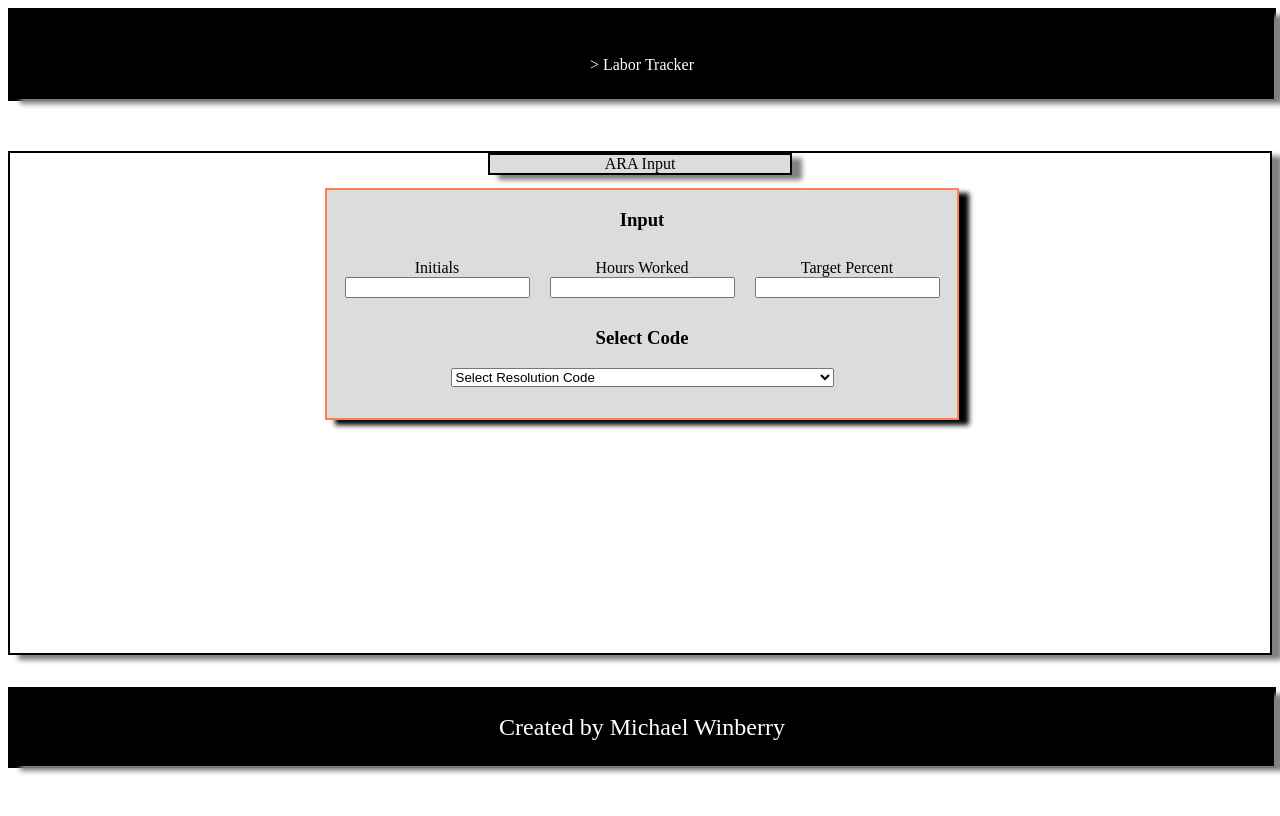
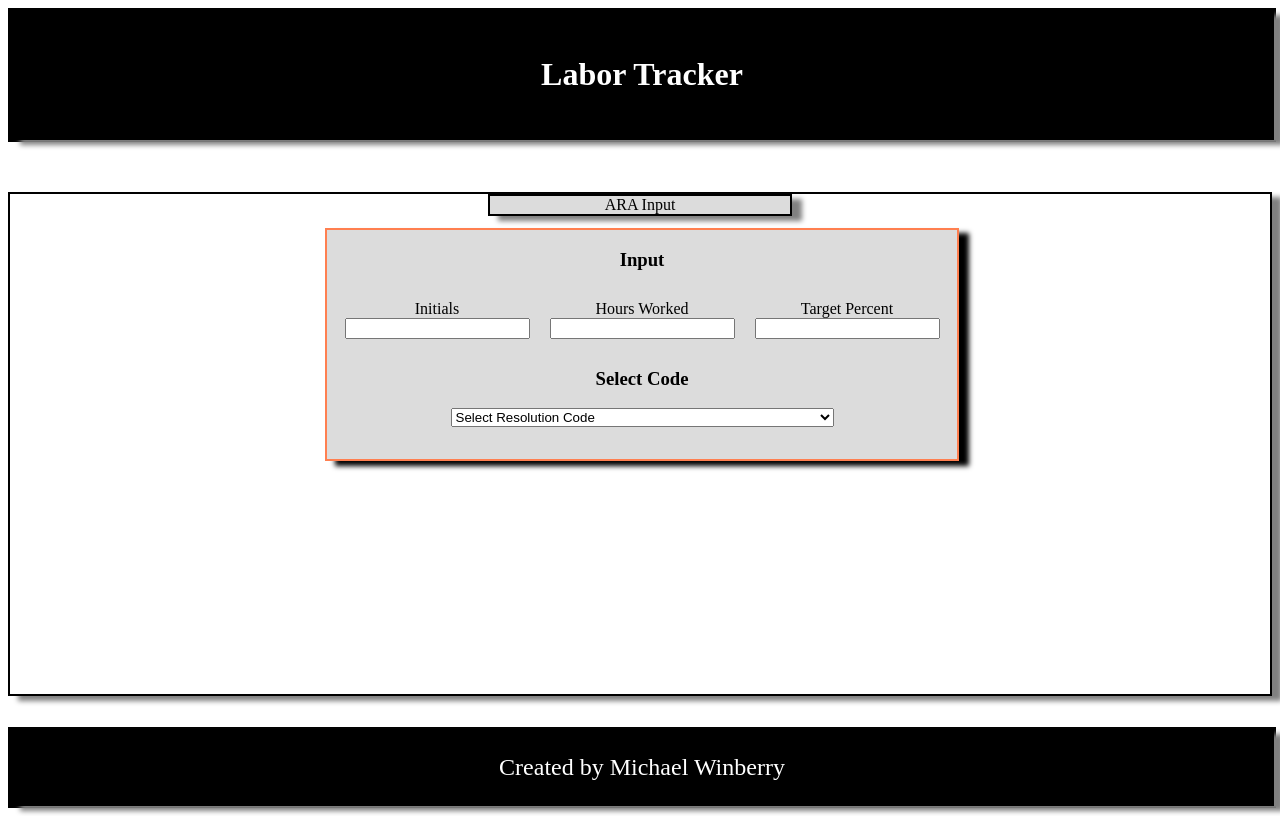
Before and after one commit to mwinb/LaborTracker, a plain HTML site: page index.html in a window 1280 px wide. Drawn offline with nearby package versions, Linux system fonts and the light colour scheme.

Commit message:
Fixed typo in Title h1

```diff
--- a/index.html
+++ b/index.html
@@ -12,7 +12,7 @@
 <body>
 	<header>
 		<div id="headerDiv">
-			<h1></h1>>
+			<h1>
 				Labor Tracker
 			</h1>
 		</div>
```
